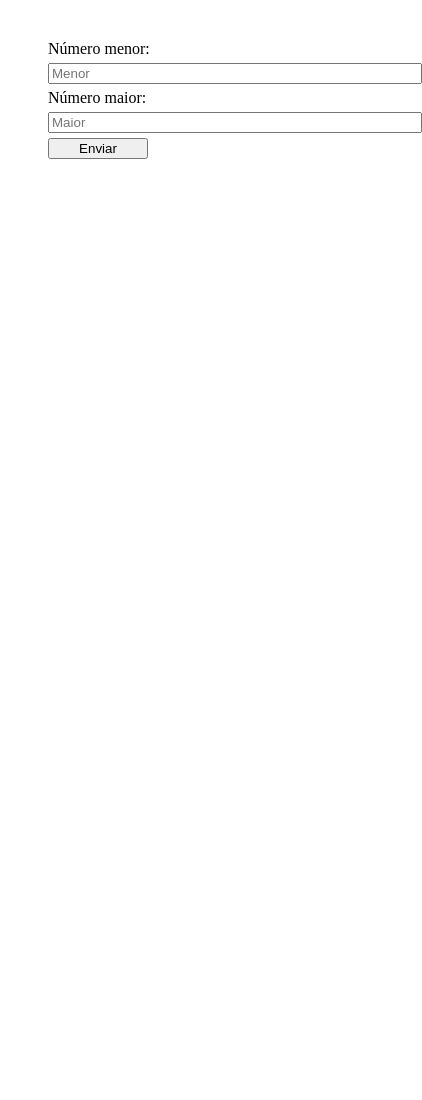
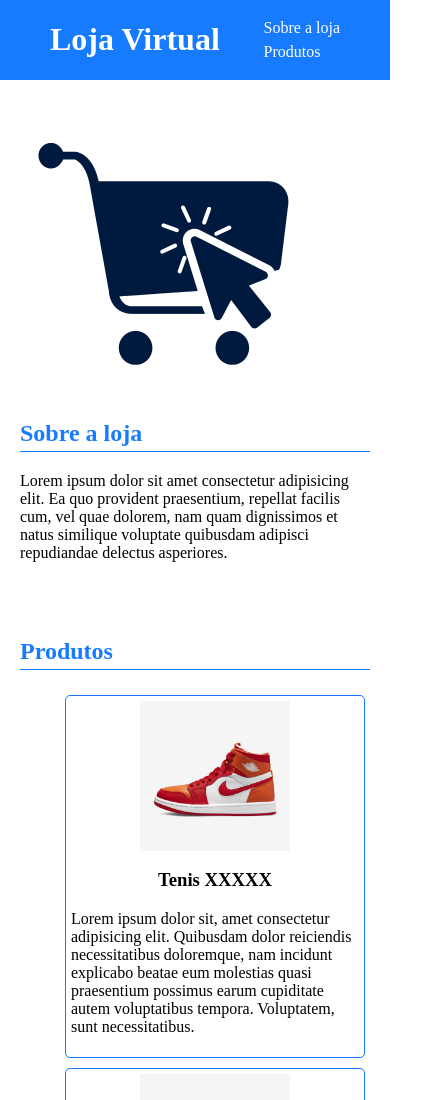
Before and after one commit to sergioj1123/curso_ebac_frontend, a plain HTML site: page index.html in a window 390 px wide. Shown: the top 1100 px of the page, 422 px wide, since content can reach past the window. Before the commit the page ends 844 px from the top, so only its background shows below. Drawn offline with Linux system fonts and the light colour scheme.

Commit message:
feat: responsive

```diff
--- /dev/null
+++ b/css/index.css
@@ -0,0 +1,112 @@
+body {
+  margin: 0;
+}
+
+.page {
+  display: flex;
+  flex-direction: column;
+  margin: 0 auto;
+}
+
+header {
+  background-color: rgba(0, 110, 255, 0.911);
+}
+
+.max-width {
+  max-width: 1200px;
+  margin: 0 auto;
+}
+
+.header {
+  margin: 0 auto;
+  padding: 0 50px;
+  color: white;
+  display: flex;
+  flex-direction: row;
+  justify-content: space-between;
+}
+
+.header ul {
+  list-style: none;
+  display: flex;
+  flex-direction: column;
+  justify-content: space-around;
+}
+
+.header ul li:hover {
+  cursor: pointer;
+}
+
+.section-title {
+  color: rgba(0, 110, 255, 0.911);
+  padding-bottom: 4px;
+  border-bottom: solid 1px rgba(0, 110, 255, 0.911);
+}
+.about {
+  margin: 0 auto;
+  padding: 50px;
+  display: flex;
+  flex-direction: row;
+}
+
+.about img {
+  max-width: 300px;
+  max-height: 300px;
+}
+
+.products {
+  padding: 0 50px;
+}
+
+.products-list {
+  list-style: none;
+  display: flex;
+  flex-direction: row;
+  justify-content: space-around;
+  flex-wrap: wrap;
+}
+
+.products-list li {
+  border: solid 1px rgba(0, 110, 255, 0.911);
+  margin: 5px;
+  border-radius: 5px;
+  max-width: 30%;
+}
+
+.li-card {
+  padding: 5px;
+  display: flex;
+  flex-direction: column;
+  align-items: center;
+}
+
+.products img {
+  max-width: 150px;
+  max-height: 150px;
+}
+
+.card-tile {
+  text-align: center;
+}
+
+@media screen and (max-width: 1024px) {
+  .about {
+    flex-direction: column;
+  }
+}
+
+@media screen and (max-width: 800px) {
+  .products-list li {
+    max-width: 45%;
+  }
+}
+
+@media screen and (max-width: 640px) {
+  .products-list li {
+    max-width: 99%;
+  }
+  .about,
+  .products {
+    padding: 20px;
+  }
+}
--- a/index.css
+++ /dev/null
@@ -1,12 +0,0 @@
-form {
-  display: flex;
-  flex-direction: column;
-  max-width: 500px;
-  width: 100%;
-  margin: 40px;
-  row-gap: 5px;
-}
-
-form button {
-  max-width: 100px;
-}
--- a/index.html
+++ b/index.html
@@ -4,17 +4,99 @@
     <meta charset="UTF-8" />
     <meta http-equiv="X-UA-Compatible" content="IE=edge" />
     <meta name="viewport" content="width=device-width, initial-scale=1.0" />
-    <link rel="stylesheet" href="index.css" />
-    <title>Modulo 7</title>
+    <title>Modulo 11</title>
+    <link rel="stylesheet" href="./css/index.css" />
   </head>
   <body>
-    <form class="form">
-      <label for="one">Número menor: </label>
-      <input type="number" name="numberOne" id="one" placeholder="Menor" />
-      <label for="two">Número maior: </label>
-      <input type="number" name="numberTwo" id="two" placeholder="Maior" />
-      <button type="submit">Enviar</button>
-    </form>
-    <script src="./index.js"></script>
+    <div class="page">
+      <header>
+        <div class="max-width header">
+          <h1 class="title">Loja Virtual</h1>
+          <ul class="menu">
+            <li>Sobre a loja</li>
+            <li>Produtos</li>
+          </ul>
+        </div>
+      </header>
+      <main class="max-width">
+        <section class="about">
+          <img src="./img/mian img.png" alt="main img" />
+          <div class="container">
+            <h2 class="section-title">Sobre a loja</h2>
+            <p>
+              Lorem ipsum dolor sit amet consectetur adipisicing elit. Ea quo
+              provident praesentium, repellat facilis cum, vel quae dolorem, nam
+              quam dignissimos et natus similique voluptate quibusdam adipisci
+              repudiandae delectus asperiores.
+            </p>
+          </div>
+        </section>
+        <section class="products max-width">
+          <h2 class="section-title">Produtos</h2>
+          <ul class="products-list">
+            <li>
+              <div class="li-card">
+                <img src="./img/tenis.avif" alt="tenis" />
+                <div class="card-information">
+                  <h3 class="card-tile">Tenis XXXXX</h3>
+                  <p class="card-description">
+                    Lorem ipsum dolor sit, amet consectetur adipisicing elit.
+                    Quibusdam dolor reiciendis necessitatibus doloremque, nam
+                    incidunt explicabo beatae eum molestias quasi praesentium
+                    possimus earum cupiditate autem voluptatibus tempora.
+                    Voluptatem, sunt necessitatibus.
+                  </p>
+                </div>
+              </div>
+            </li>
+            <li>
+              <div class="li-card">
+                <img src="./img/tenis.avif" alt="tenis" />
+                <div class="card-information">
+                  <h3 class="card-tile">Tenis XXXXX</h3>
+                  <p class="card-description">
+                    Lorem ipsum dolor sit, amet consectetur adipisicing elit.
+                    Quibusdam dolor reiciendis necessitatibus doloremque, nam
+                    incidunt explicabo beatae eum molestias quasi praesentium
+                    possimus earum cupiditate autem voluptatibus tempora.
+                    Voluptatem, sunt necessitatibus.
+                  </p>
+                </div>
+              </div>
+            </li>
+            <li>
+              <div class="li-card">
+                <img src="./img/tenis.avif" alt="tenis" />
+                <div class="card-information">
+                  <h3 class="card-tile">Tenis XXXXX</h3>
+                  <p class="card-description">
+                    Lorem ipsum dolor sit, amet consectetur adipisicing elit.
+                    Quibusdam dolor reiciendis necessitatibus doloremque, nam
+                    incidunt explicabo beatae eum molestias quasi praesentium
+                    possimus earum cupiditate autem voluptatibus tempora.
+                    Voluptatem, sunt necessitatibus.
+                  </p>
+                </div>
+              </div>
+            </li>
+            <li>
+              <div class="li-card">
+                <img src="./img/tenis.avif" alt="tenis" />
+                <div class="card-information">
+                  <h3 class="card-tile">Tenis XXXXX</h3>
+                  <p class="card-description">
+                    Lorem ipsum dolor sit, amet consectetur adipisicing elit.
+                    Quibusdam dolor reiciendis necessitatibus doloremque, nam
+                    incidunt explicabo beatae eum molestias quasi praesentium
+                    possimus earum cupiditate autem voluptatibus tempora.
+                    Voluptatem, sunt necessitatibus.
+                  </p>
+                </div>
+              </div>
+            </li>
+          </ul>
+        </section>
+      </main>
+    </div>
   </body>
 </html>
--- a/index.js
+++ /dev/null
@@ -1,16 +0,0 @@
-const form = document.querySelector(".form");
-const firstForm = form.querySelector("#one");
-const secondForm = form.querySelector("#two");
-
-function compareNumbers(event) {
-  event.preventDefault();
-  if (secondForm.value > firstForm.value) {
-    alert("O segundo número é realmente maior que o primeiro!");
-  } else {
-    alert(
-      "O primeiro número é maior ou igual ao segundo número, favor corrigir!"
-    );
-  }
-}
-
-form.addEventListener("submit", compareNumbers);
```
Also changed, not shown: img/mian img.png (added), img/tenis.avif (added).
